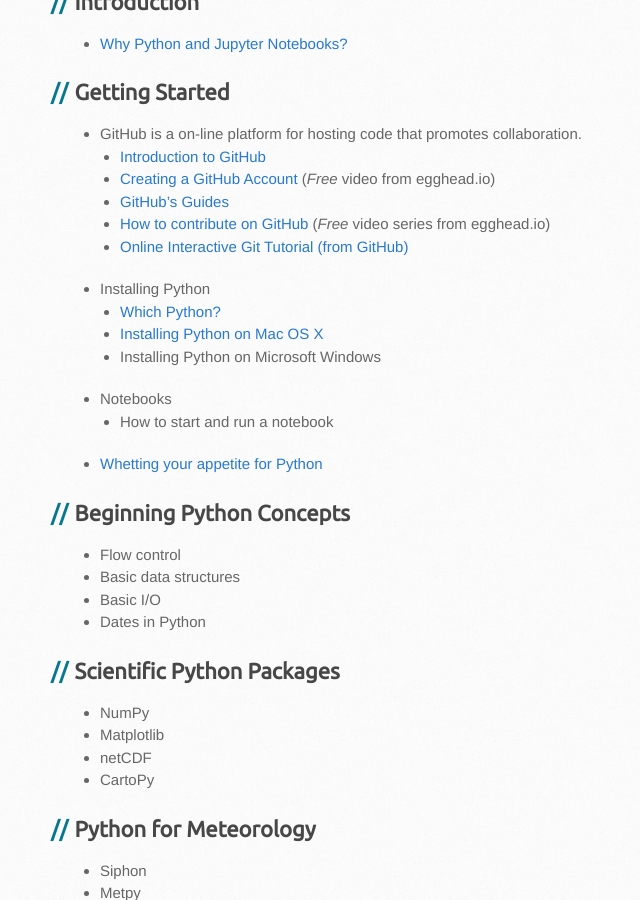
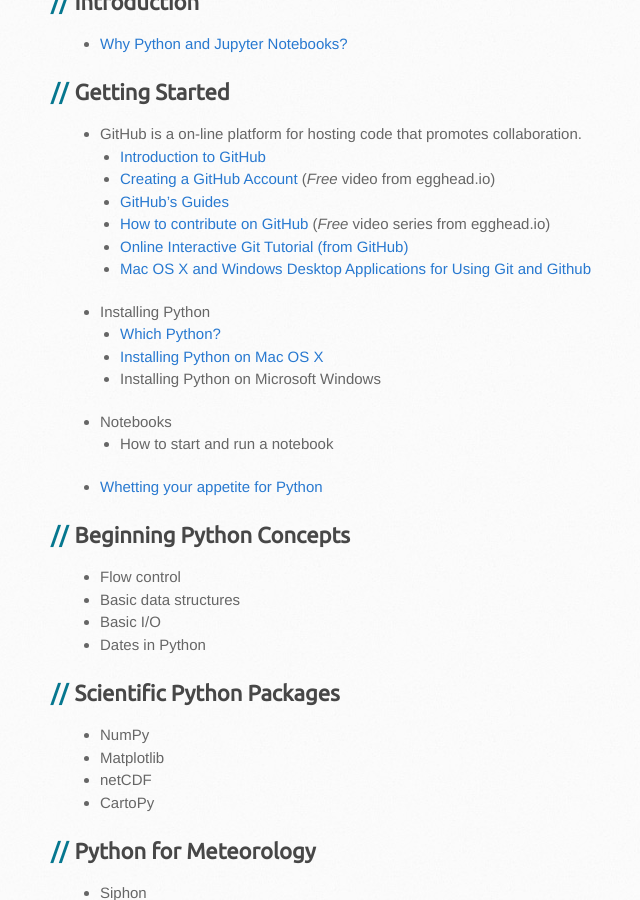
Before and after one commit to Unidata/online-python-training, a Jekyll site: the page built from index.md, in a window 1280 px wide and 900 px high, scrolled down 636 px. Shown: the whole window, without its empty margins (90-730 px from the left). Built offline with Jekyll 4.4.1, drawn with Linux system fonts in a browser that asks for light colours; some web fonts are replaced.

Commit message:
mac/windows desktop apps for using git and github

```diff
--- a/index.md
+++ b/index.md
@@ -29,6 +29,7 @@
   - [How to contribute on GitHub](https://egghead.io/series/how-to-contribute-to-an-open-source-project-on-github)
     (*Free* video series from egghead.io)
   - [Online Interactive Git Tutorial (from GitHub)](https://try.github.io/)
+  - [Mac OS X and Windows Desktop Applications for Using Git and Github](https://git-scm.com/download/gui/windows)
 - Installing Python
   - [Which Python?](choosing.html)
   - [Installing Python on Mac OS X](conda-osx.html)
```
